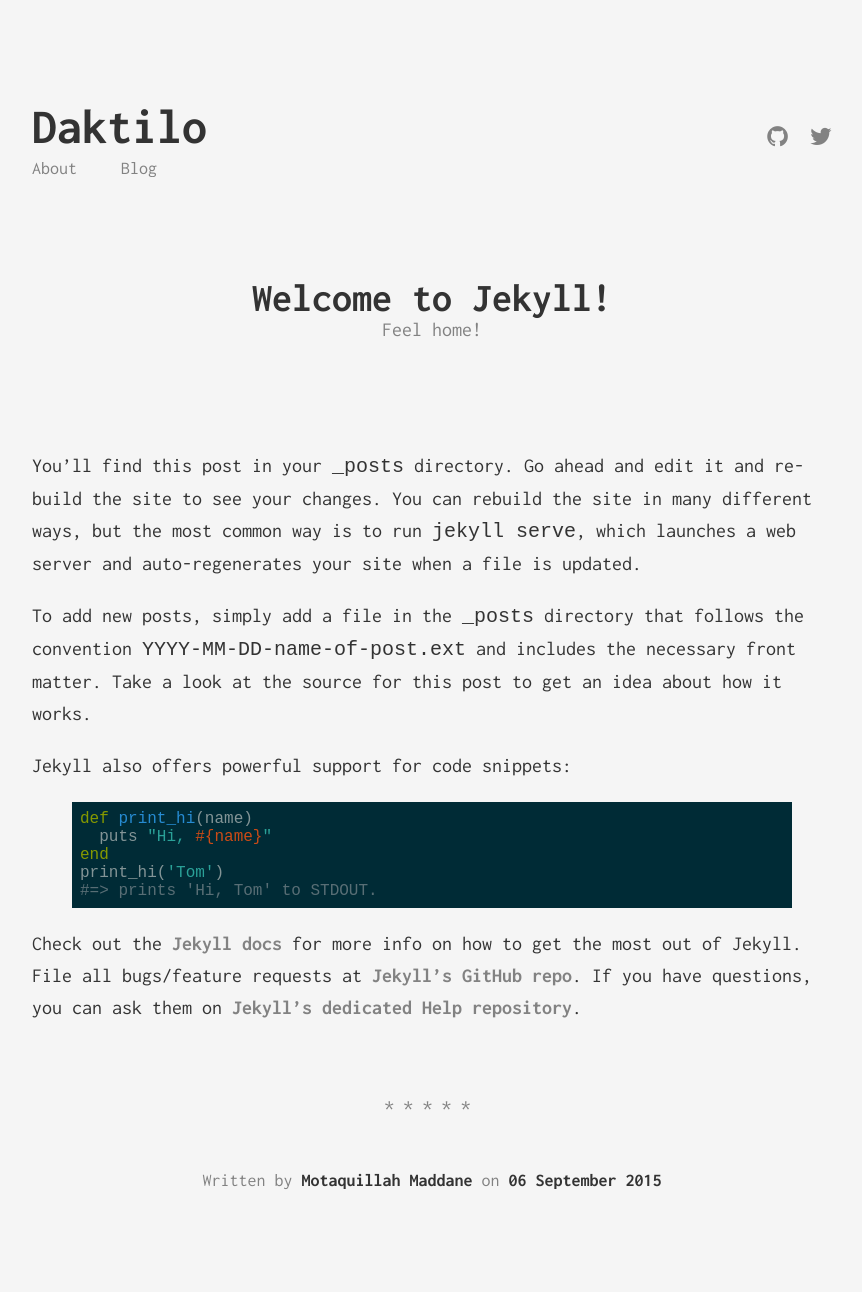
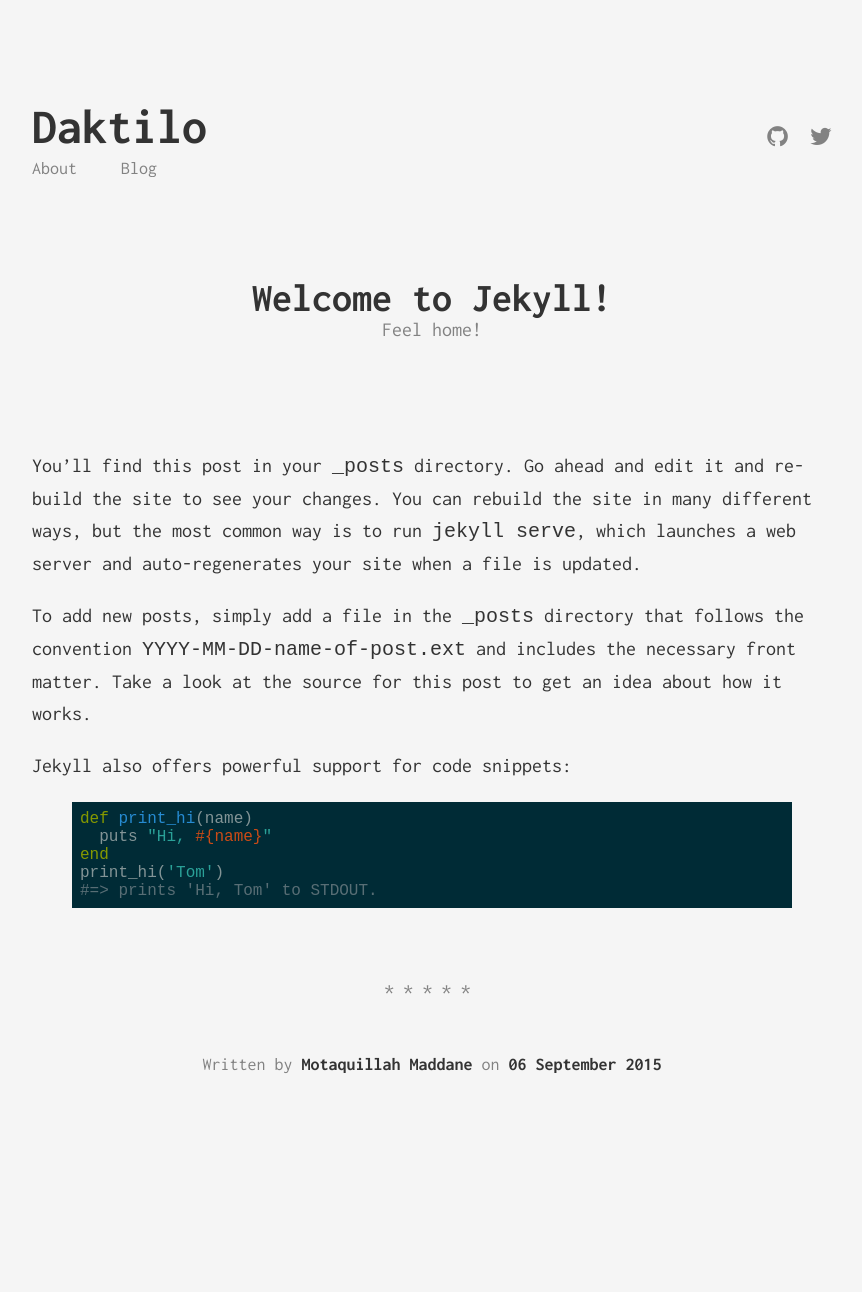
Before and after one commit to JohnGkmn/JohnGkmn.github.io, a Jekyll site: the page built from _posts/2015-09-06-welcome-to-jekyll.markdown, in a window 1280 px wide. Shown: the whole page, without its empty margins (208-1070 px from the left). Built offline with Jekyll 4.4.1, drawn with Linux system fonts in a browser that asks for light colours; after the commit the page ends 1176 px from its top, so only the background shows below that.

Commit message:
Update 2015-09-06-welcome-to-jekyll.markdown

```diff
--- a/_posts/2015-09-06-welcome-to-jekyll.markdown
+++ b/_posts/2015-09-06-welcome-to-jekyll.markdown
@@ -18,9 +18,3 @@
 print_hi('Tom')
 #=> prints 'Hi, Tom' to STDOUT.
 {% endhighlight %}
-
-Check out the [Jekyll docs][jekyll] for more info on how to get the most out of Jekyll. File all bugs/feature requests at [Jekyll’s GitHub repo][jekyll-gh]. If you have questions, you can ask them on [Jekyll’s dedicated Help repository][jekyll-help].
-
-[jekyll]:      http://jekyllrb.com
-[jekyll-gh]:   https://github.com/jekyll/jekyll
-[jekyll-help]: https://github.com/jekyll/jekyll-help
```
Also changed, not shown: other parts of _posts/2015-09-06-welcome-to-jekyll.markdown (+1 -1 lines).
